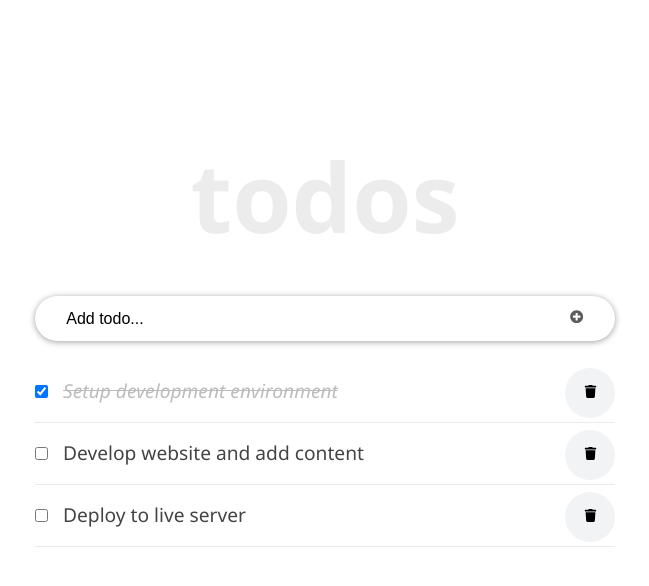
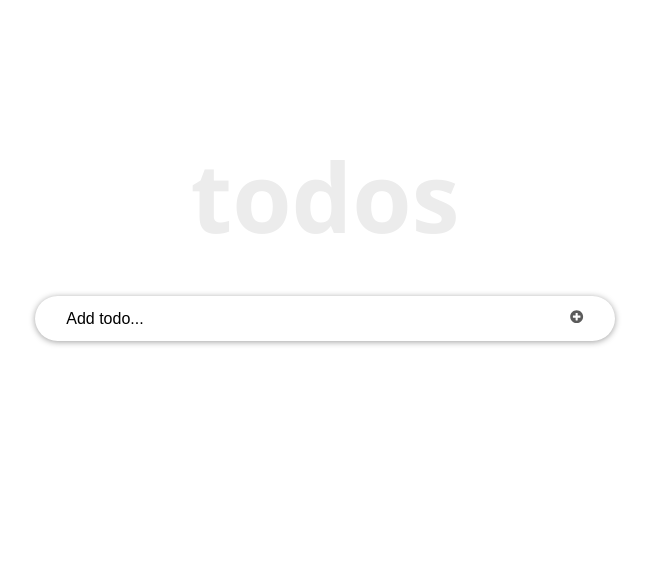
Before and after one commit to jash-debug/react-todo-list, a React (Create React App) app: page / in a window 1280 px wide. Shown: the top 586 px of the page, without its empty margins (315-964 px from the left). Built offline with nearby package versions, Linux system fonts and the light colour scheme.

Commit message:
refactor to use hooks

```diff
--- a/package.json
+++ b/package.json
@@ -9,6 +9,7 @@
     "react": "^18.2.0",
     "react-dom": "^18.2.0",
     "react-icons": "^4.7.1",
+    "react-router-dom": "^6.6.0",
     "react-scripts": "5.0.1",
     "uuid": "^9.0.0",
     "web-vitals": "^2.1.4"
--- a/src/components/InputTodo.js
+++ b/src/components/InputTodo.js
@@ -1,43 +1,42 @@
-import React, { Component } from 'react';
-import { FaPlusCircle } from "react-icons/fa"
+import React, { useState } from 'react';
+import { FaPlusCircle } from 'react-icons/fa';
 
-class InputTodo extends Component {
-    state = {
-      title: '',
+const InputTodo = (props) => {
+  const [title, setTitle] = useState('');
+
+  const onChange = (e) => {
+    setTitle(e.target.value);
   };
 
-    onChange = (e) => {
-      this.setState({
-        [e.target.name]: e.target.value,
-      });
-    };
-
-    handleSubmit = (e) => {
+  const handleSubmit = (e) => {
+    const add = props;
     e.preventDefault();
-      if (this.state.title.trim()) {
-        this.props.addTodoProps(this.state.title);
-        this.setState({
-          title: '',
-        });
-      } else {
-        alert('Please write item');
+    if (title.trim()) {
+      add.addTodoProps(title);
+      setTitle('');
     }
   };
 
-    render() {
   return (
-        <form onSubmit={this.handleSubmit} className="form-container">
+    <form onSubmit={handleSubmit} className="form-container">
       <input
         type="text"
         className="input-text"
         placeholder="Add todo..."
-            value={this.state.title}
+        value={title}
         name="title"
-            onChange={this.onChange}
+        onChange={onChange}
       />
-          <button type="button" className="input-submit"><FaPlusCircle /></button>
+      <button
+        aria-label="Submit"
+        type="button"
+        className="input-submit"
+        onClick={handleSubmit}
+      >
+        <FaPlusCircle />
+      </button>
     </form>
   );
-    }
-}
+};
+
 export default InputTodo;
--- a/src/components/TodoContainer.js
+++ b/src/components/TodoContainer.js
@@ -1,33 +1,19 @@
-import React from 'react';
-import { v4 as uuidv4 } from 'uuid';
-import TodosList from './TodoList';
+import React, { useState, useEffect } from 'react';
 import Header from './Header';
 import InputTodo from './InputTodo';
+import TodosList from './TodosList';
 
-class TodoContainer extends React.Component {
-  state = {
-    todos: [
-      {
-        id: uuidv4(),
-        title: 'Setup development environment',
-        completed: true,
-      },
-      {
-        id: uuidv4(),
-        title: 'Develop website and add content',
-        completed: false,
-      },
-      {
-        id: uuidv4(),
-        title: 'Deploy to live server',
-        completed: false,
-      },
-    ],
-  };
+const TodoContainer = () => {
+  function getInitialTodos() {
+    // getting stored items
+    const temp = localStorage.getItem('todos');
+    const savedTodos = JSON.parse(temp);
+    return savedTodos || [];
+  }
+  const [todos, setTodos] = useState(getInitialTodos());
 
-  handleChange = (id) => {
-    this.setState((prevState) => ({
-      todos: prevState.todos.map((todo) => {
+  const handleChange = (id) => {
+    setTodos((prevState) => prevState.map((todo) => {
       if (todo.id === id) {
         return {
           ...todo,
@@ -35,55 +21,57 @@ class TodoContainer extends React.Component {
         };
       }
       return todo;
-      }),
     }));
   };
 
-  delTodo = (id) => {
-    this.setState({
-      todos: [
-        ...this.state.todos.filter((todo) => todo.id !== id),
-      ],
-    });
+  const delTodo = (id) => {
+    setTodos([
+      ...todos.filter((todo) => todo.id !== id),
+    ]);
   };
 
-  addTodoItem = (title) => {
+  const addTodoItem = (title) => {
     const newTodo = {
-      id: uuidv4(),
+      id: todos.length + 1,
       title,
       completed: false,
     };
-    this.setState({
-      todos: [...this.state.todos, newTodo],
-    });
+    setTodos([...todos, newTodo]);
   };
 
-  setUpdate = (updatedTitle, id) => {
-    this.setState({
-      todos: this.state.todos.map((todo) => {
+  const setUpdate = (updatedTitle, id) => {
+    setTodos(
+      todos.map((todo) => {
+        const newTodo = todo;
         if (todo.id === id) {
-          todo.title = updatedTitle;
+          newTodo.title = updatedTitle;
         }
         return todo;
       }),
-    });
-  }
+    );
+  };
 
-  render() {
+  useEffect(() => {
+    // storing todos items
+    const temp = JSON.stringify(todos);
+    localStorage.setItem('todos', temp);
+  }, [todos]);
+
   return (
+
     <div className="container">
       <div className="inner">
         <Header />
-          <InputTodo addTodoProps={this.addTodoItem} />
+        <InputTodo addTodoProps={addTodoItem} />
         <TodosList
-            todos={this.state.todos}
-            handleChangeProps={this.handleChange}
-            deleteTodoProps={this.delTodo}
-            setUpdate={this.setUpdate}
+          todos={todos}
+          handleChangeProps={handleChange}
+          deleteTodoProps={delTodo}
+          setUpdate={setUpdate}
         />
       </div>
     </div>
   );
-  }
-}
+};
+
 export default TodoContainer;
--- a/src/components/TodoItem.js
+++ b/src/components/TodoItem.js
@@ -1,5 +1,5 @@
 import React, { useState } from 'react';
-import { FaTrash } from "react-icons/fa"
+import { FaTrash } from 'react-icons/fa';
 import styles from './TodoItem.module.css';
 
 const TodoItem = (props) => {
--- a/src/components/TodoList.js
+++ /dev/null
@@ -1,22 +0,0 @@
-import React from 'react';
-import TodoItem from './TodoItem';
-
-class TodosList extends React.Component {
-  render() {
-    return (
-      <ul>
-        {this.props.todos.map((todo) => (
-          <TodoItem
-            key={todo.id}
-            todo={todo}
-            handleChangeProps={this.props.handleChangeProps}
-            deleteTodoProps={this.props.deleteTodoProps}
-            setUpdate={this.props.setUpdate}
-          />
-        ))}
-      </ul>
-    );
-  }
-}
-
-export default TodosList;
--- /dev/null
+++ b/src/components/TodosList.js
@@ -0,0 +1,21 @@
+import React from 'react';
+import TodoItem from './TodoItem';
+
+const TodosList = (props) => {
+  const properties = props;
+  return (
+    <ul>
+      {properties.todos.map((todo) => (
+        <TodoItem
+          key={todo.id}
+          todo={todo}
+          handleChangeProps={properties.handleChangeProps}
+          deleteTodoProps={properties.deleteTodoProps}
+          setUpdate={properties.setUpdate}
+        />
+      ))}
+    </ul>
+  );
+};
+
+export default TodosList;
```
Also changed, not shown: src/components/Navbar.js (+20 -0 lines), 1 other file (tests, documents, lock files or other folders). Lines whose indentation alone changed are shown as unchanged.
